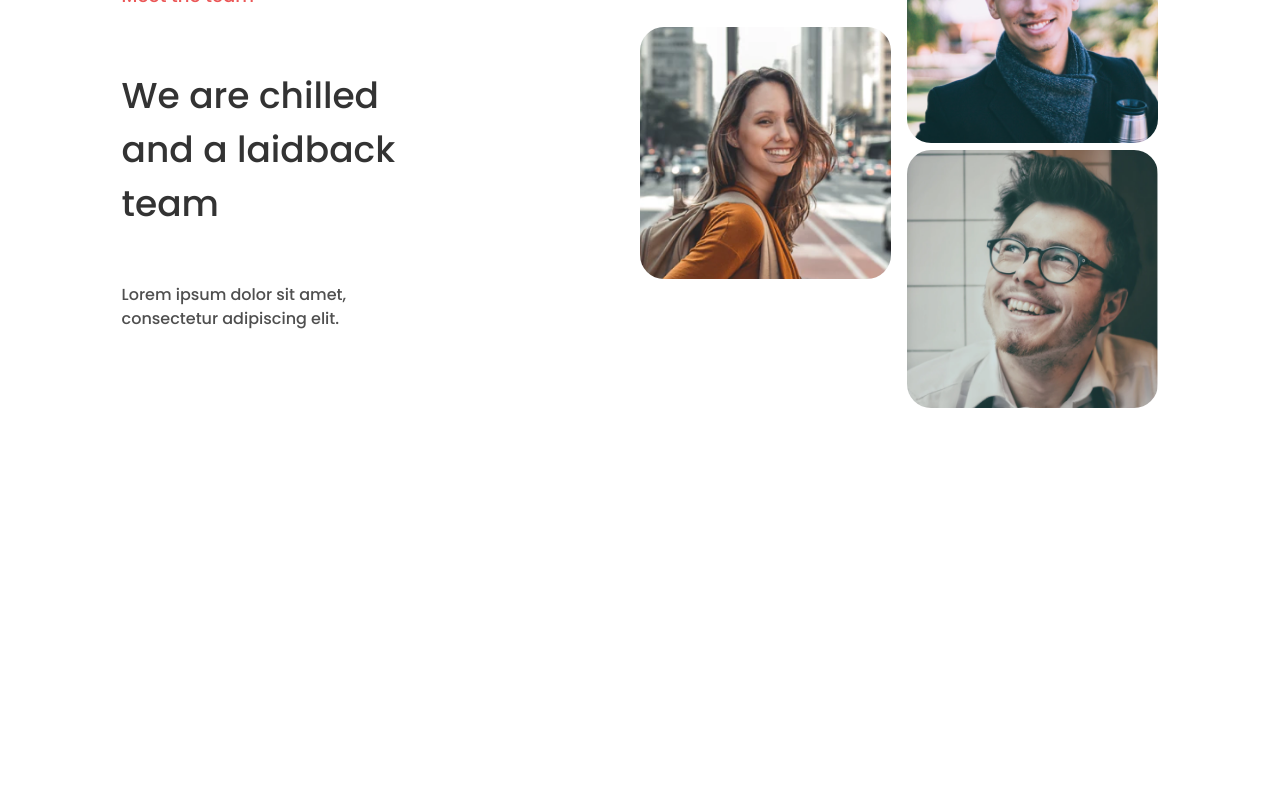
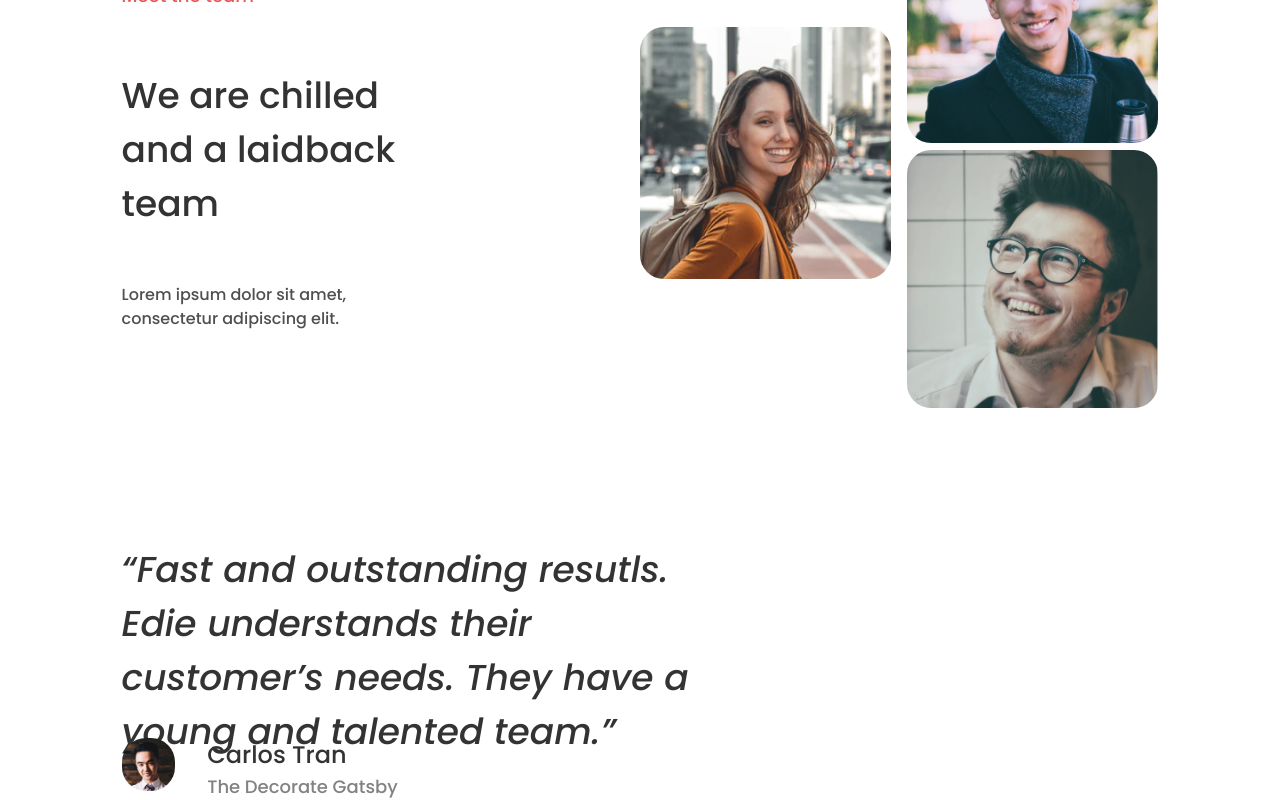
Before and after one commit to SebasttianDaza/homepage, a React (Vite) app: page / in a window 1280 px wide. Shown: the part 2100-2900 px from the top of the page. Before the commit the page ends 2643 px from the top, so only its background shows below. Built offline with nearby package versions, Linux system fonts and the light colour scheme.

Commit message:
Add Component coments
I've finished web component without state

```diff
--- /dev/null
+++ b/Components/Coments/coments.css
@@ -0,0 +1,63 @@
+.Experience {
+    margin: 0 auto;
+    width: 90%;
+    height: auto;
+}
+
+.experienceChild {
+    width: 60%;
+    height: 162px;
+    font: var(--style-font-text-third);
+    color: var(--color-text);
+    margin-bottom: 2rem;
+}
+
+.experienceChild1 {
+    width: 60%;
+    display: grid;
+    grid-template-columns: .3fr 3fr;
+    grid-gap: 2rem;
+    align-items: center;
+}
+
+.childImage2 h5, .childImage2 p {
+    margin: 0;
+}
+
+.childImage2 h5 {
+    font: var(--style-font-text-fourth);
+    color: var(--color-text);
+}
+
+.childImage2 p {
+    font: var(--style-font-text);
+    color: #828282;
+}
+
+
+
+
+.experienceChild1 img {
+    border-radius: 24px;
+}
+
+.childImage2 {
+    display: flex;
+    flex-direction: column;
+}
+
+.childImage2 h5 {
+    font: var(--style-font-text-fourth);
+    color: var(--color-text);
+}
+
+@media screen and (max-width: 900px){
+    .experienceChild {
+        width: 100%;
+        font: var(--style-font-text-fourth);
+    }
+
+    .experienceChild1 {
+        width: 100%;
+    }
+}
--- /dev/null
+++ b/Components/Coments/coments.jsx
@@ -0,0 +1,27 @@
+import "./coments.css";
+
+function Coments () {
+    return (
+      <section className="Experience">
+        <div className="experienceChild">
+          <p>
+            <cite>
+              “Fast and outstanding resutls. Edie understands their customer’s
+              needs. They have a young and talented team.”
+            </cite>
+          </p>
+        </div>
+        <div className="experienceChild1">
+          <div className='childImage'>
+            <img src="../../assets/person4.png" alt=""></img>
+          </div>
+          <div className='childImage2'>
+            <h5>Carlos Tran</h5>
+            <p>The Decorate Gatsby</p>
+          </div>
+        </div>
+      </section>
+    );
+}
+
+export default Coments;
--- a/src/main.jsx
+++ b/src/main.jsx
@@ -8,6 +8,7 @@ import './index.css'
 import Nav from '../Components/Nav/nav.jsx'
 import Banner from '../Components/Banner/banner.jsx'
 import Card from '../Components/Card/card.jsx'
+import Coments from '../Components/Coments/coments.jsx'
 
 
 import Team from '../Components/Team/team.jsx'
@@ -19,6 +20,7 @@ ReactDOM.render(
     <Card></Card>
 
     <Team></Team>
+    <Coments></Coments>
   </React.StrictMode>,
   document.getElementById('root')
 )
```
